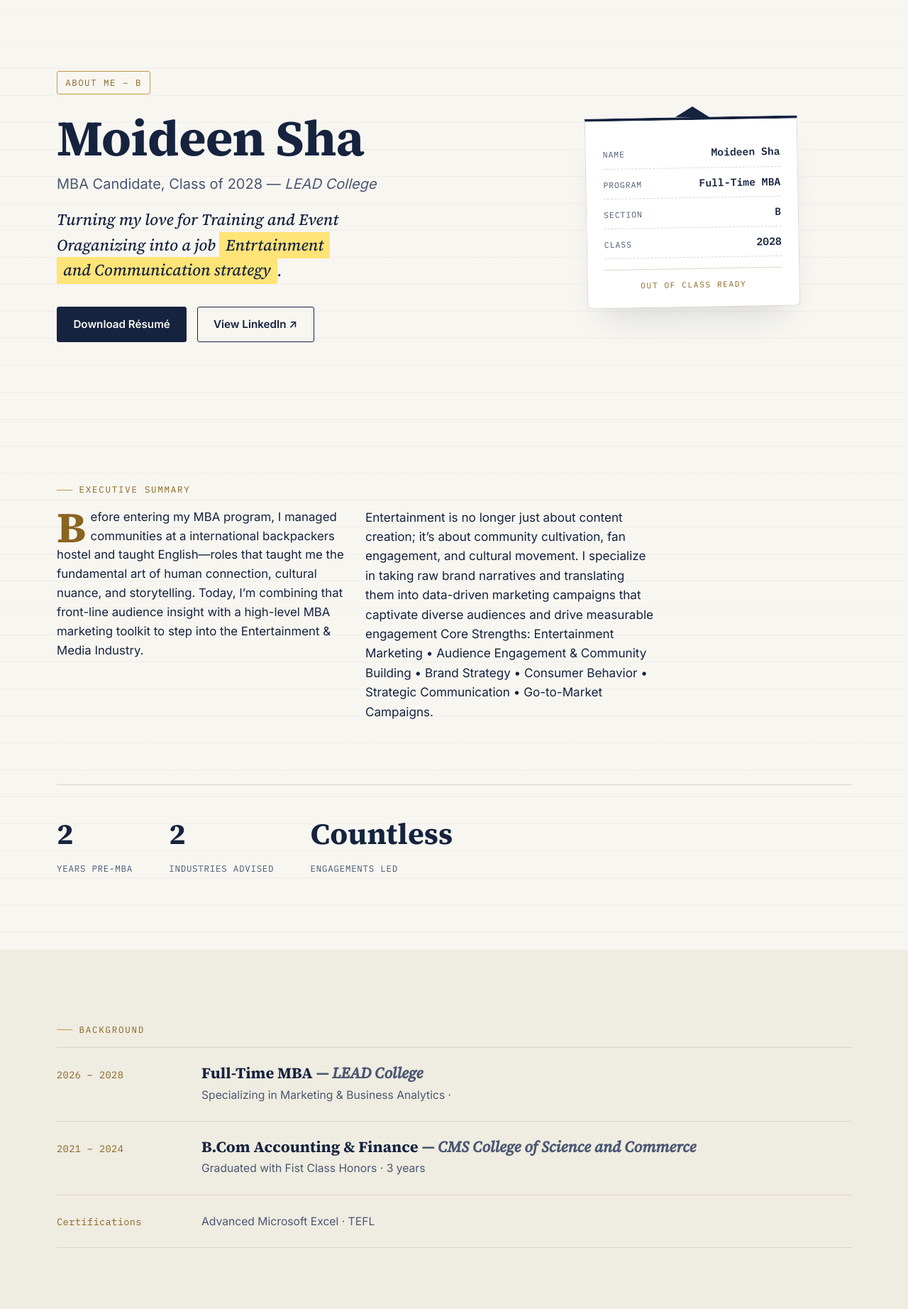
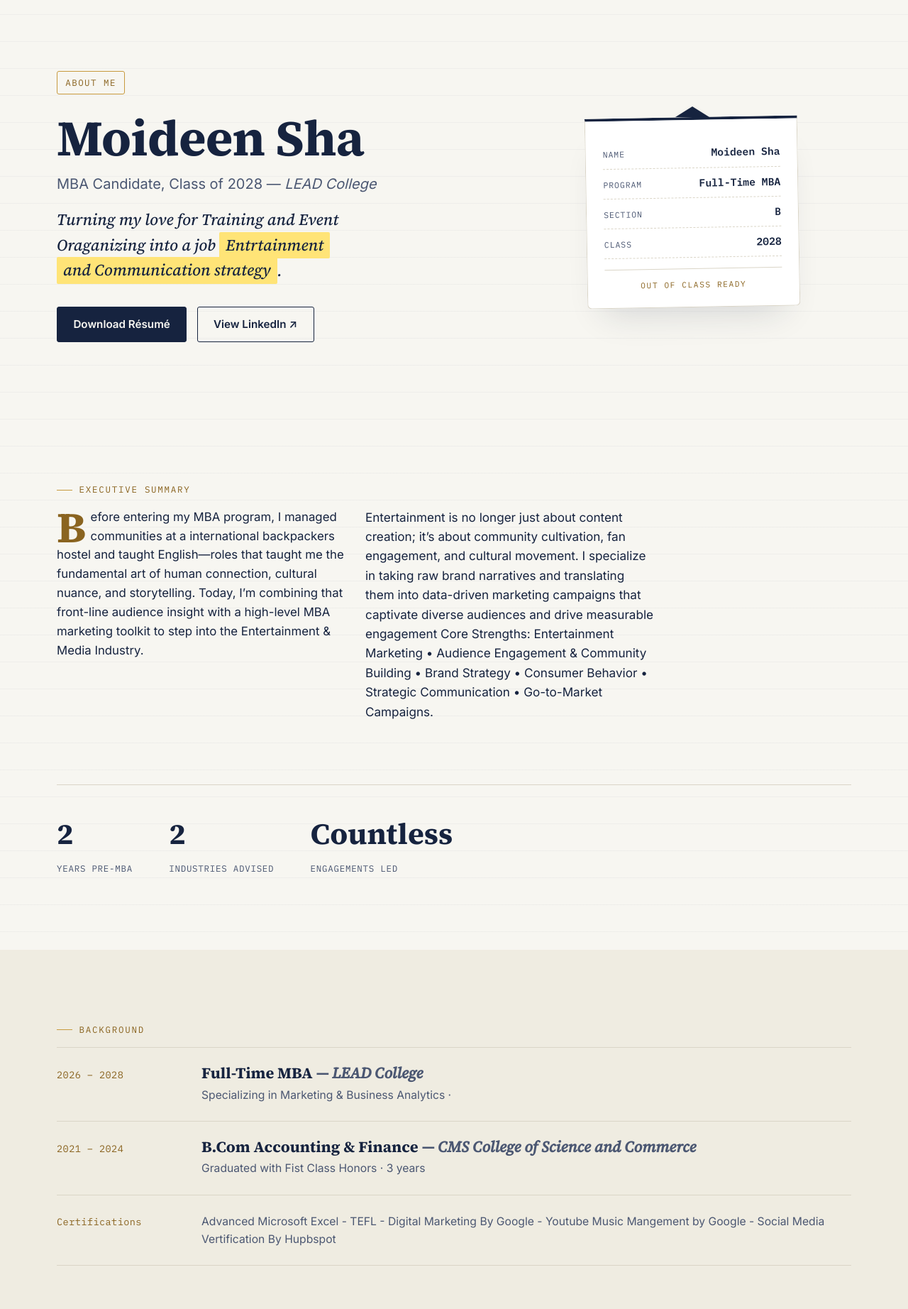
Before and after one commit to Moideeensha/My-Portfolio, a plain HTML site: page index.html in a window 1280 px wide. Shown: the part 56-1900 px from the top of the page at 71% size. Drawn offline with Linux system fonts and the light colour scheme.

Commit message:
Modify About Me section and certifications
Updated case tag and expanded certifications list.

```diff
--- a/index.html
+++ b/index.html
@@ -493,7 +493,7 @@
     <div class="hero-inner">
       <div class="hero-copy reveal">
         <!-- EDIT: your section / class year -->
-        <p class="case-tag">About Me – B</p>
+        <p class="case-tag">About Me</p>
         <h1 class="hero-name">Moideen Sha</h1>
         <!-- EDIT: your business school -->
         <p class="hero-role">MBA Candidate, Class of 2028 — <span class="edit-note">LEAD College</span></p>
@@ -577,7 +577,7 @@ Core Strengths: Entertainment Marketing • Audience Engagement & Community Buil
         <div class="ledger-row">
           <div class="ledger-date">Certifications</div>
           <div class="ledger-body">
-            <p> Advanced Microsoft Excel  · TEFL</p>
+            <p> Advanced Microsoft Excel - TEFL - Digital Marketing By Google - Youtube Music Mangement by Google - Social Media Vertification By Hupbspot</p>
           </div>
         </div>
       </div>
```
